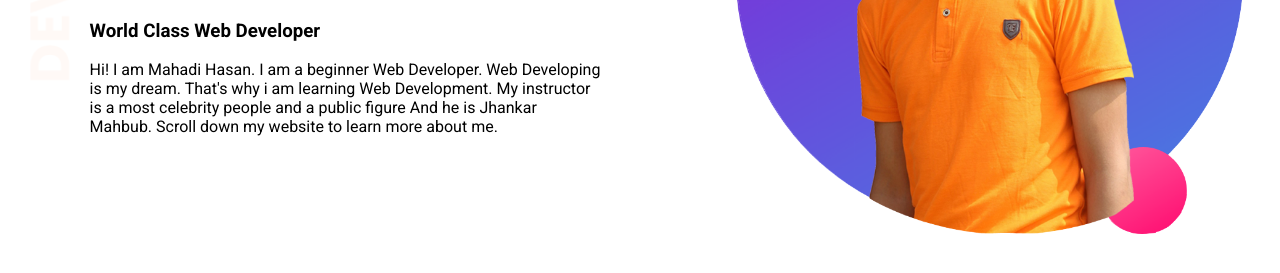
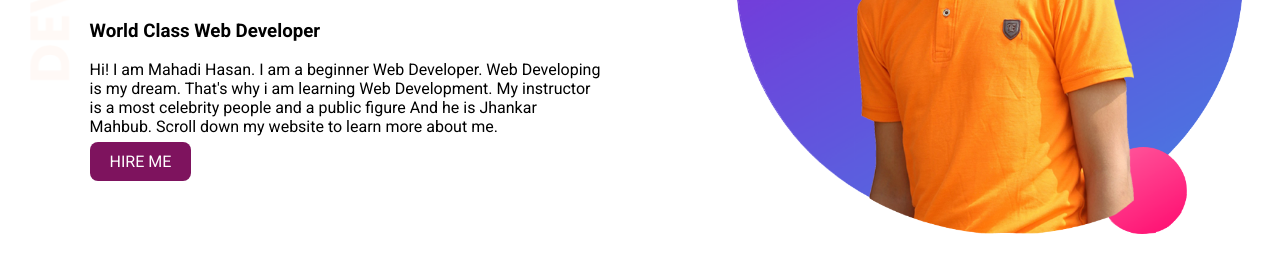
Before and after one commit to mahadi570/Mahadis-portfolio, a plain HTML site: page index.html in a window 1280 px wide. Shown: the part 279-552 px from the top of the page. Drawn offline with Linux system fonts and the light colour scheme.

Commit message:
added button

```diff
--- a/index.html
+++ b/index.html
@@ -16,6 +16,7 @@
             </h1>
             <h3>World Class Web Developer</h3>
             <p>Hi! I am Mahadi Hasan. I am a beginner Web Developer. Web Developing is my dream. That's why i am learning Web Development. My instructor is a most celebrity people and a public figure And he is Jhankar Mahbub. Scroll down my website to learn more about me.</p>
+            <a target="_blalk" class="button" href="https://www.linkedin.com/in/mahadi-hasan-b55718203/">HIRE ME</a>
         </div>
 
         <div class="second">
--- a/style.css
+++ b/style.css
@@ -24,3 +24,10 @@ section{
     background-image: url(images/top-banner.png);
     background-repeat: no-repeat;
 }
+.button{
+    text-decoration: none;
+    background: rgb(126, 19, 94);
+    color: white;
+    padding: 10px 20px;
+    border-radius: 8px;
+}
```
